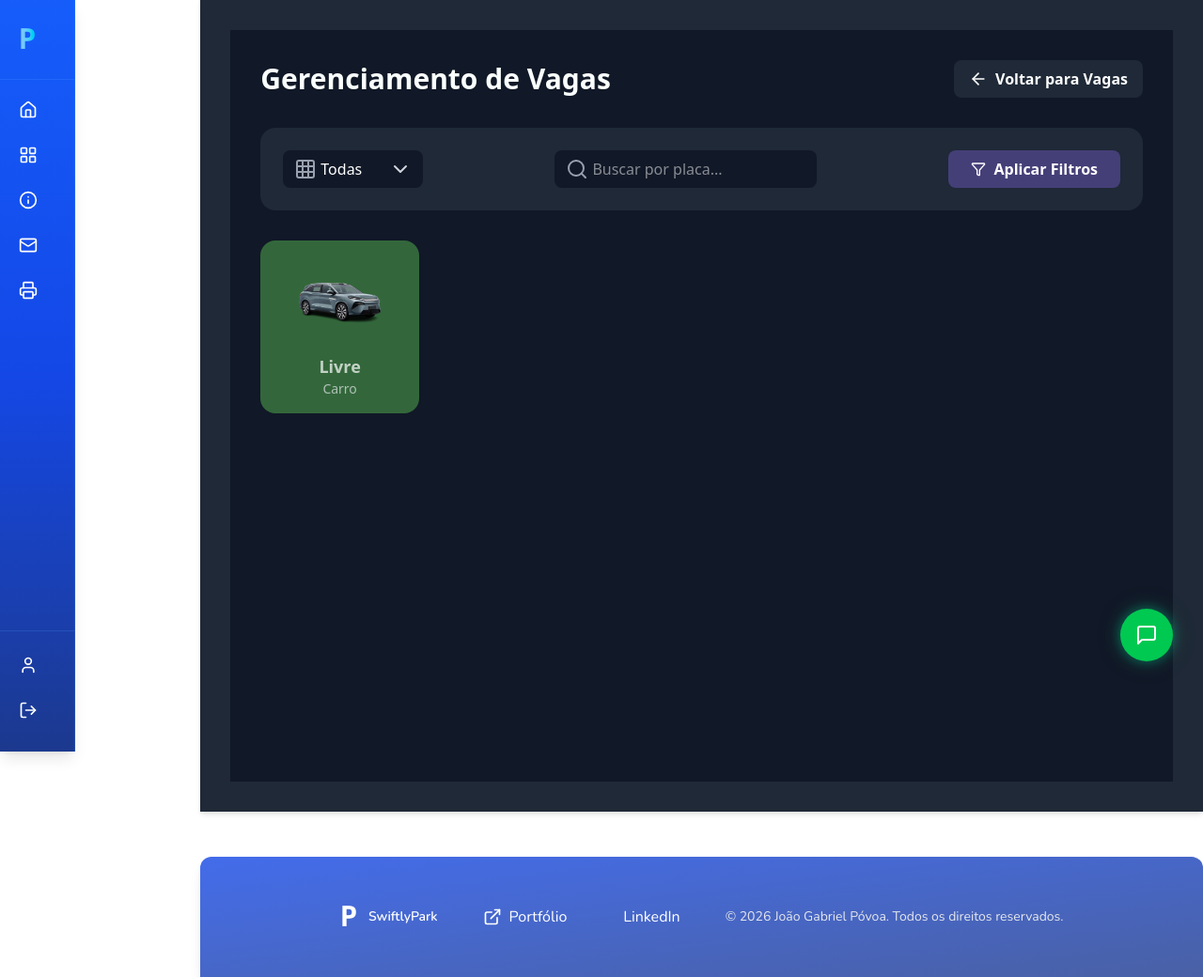
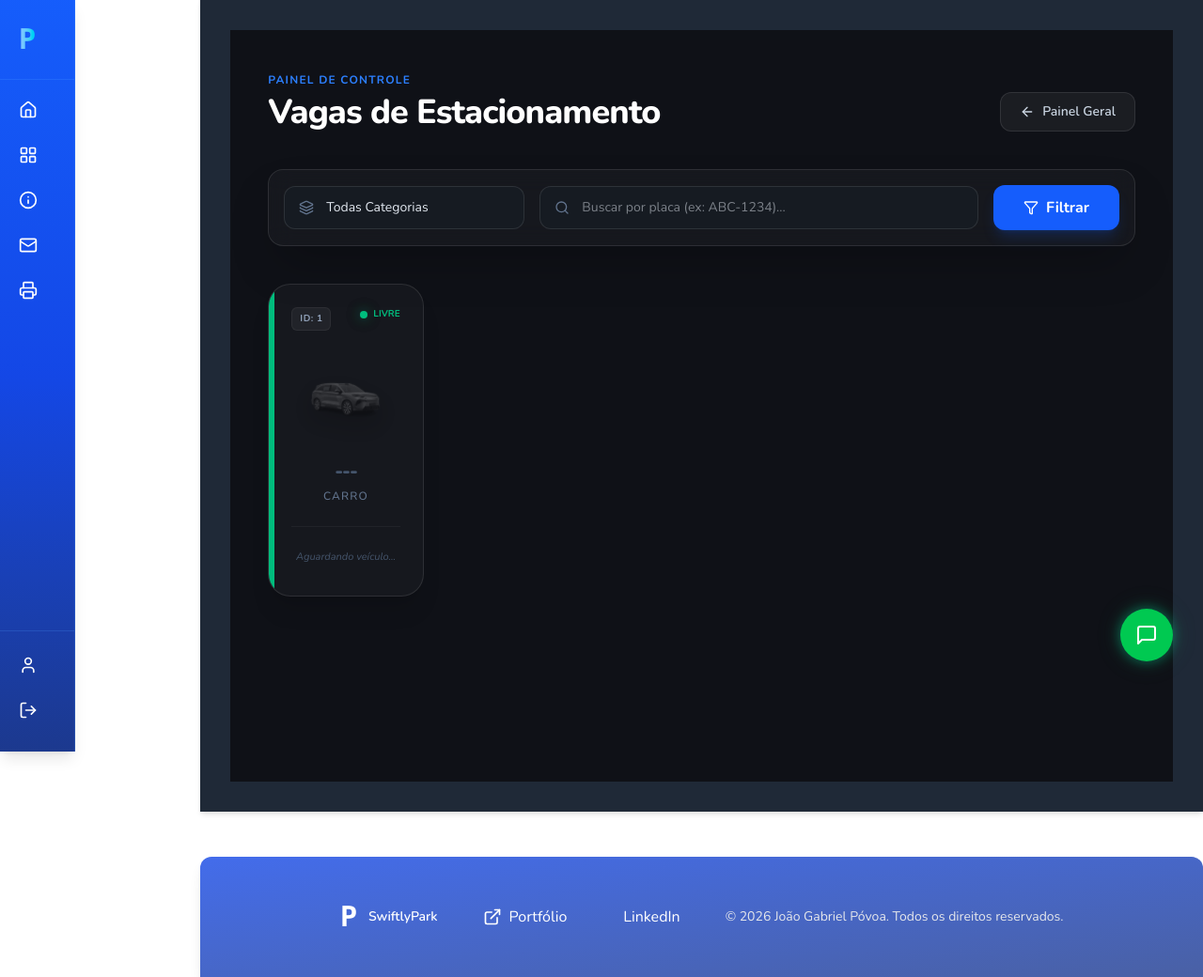
Before and after one commit to gabrielpovoa/swiftlypark, a PHP site: page /vacancy/manage in a window 1280 px wide. Shown: the whole page at 94% size. Run offline with PHP 8.4, Linux system fonts and the light colour scheme; the visitor is signed in with stand-in values (Sample User, id 1); tables that the repository leaves empty hold one stand-in row (values such as "Sample post"); some libraries are stand-ins or nearby versions.

Commit message:
FEAT: new layout vacancyView

```diff
--- a/app/views/Vacancy/manage.php
+++ b/app/views/Vacancy/manage.php
@@ -1,106 +1,111 @@
 <?php $this->partial('head', ['title' => $title]); ?>
 
-<section class="p-8 min-h-screen w-full font-sans bg-[#111827] text-white">
+<section class="min-h-screen w-full bg-[#0f1117] text-slate-200 p-6 md:p-10 selection:bg-blue-500/30">
 
-    <!-- Cabeçalho -->
-    <div class="flex flex-col md:flex-row justify-between items-center mb-8 gap-4">
-        <h1 class="text-3xl font-bold text-[#FAFFFD]">Gerenciamento de Vagas</h1>
+    <div class="max-w-7xl mx-auto flex flex-col md:flex-row justify-between items-end mb-10 gap-6">
+        <div>
+            <span class="text-blue-500 font-bold uppercase tracking-widest text-xs">Painel de Controle</span>
+            <h1 class="text-4xl font-extrabold text-white tracking-tight mt-1">Vagas de Estacionamento</h1>
+        </div>
         <a href="/vacancy"
-           class="inline-flex items-center px-4 py-2 rounded-lg bg-[#1F2937] hover:bg-[#374151] text-white font-semibold transition-colors duration-300 gap-2">
-            <i data-lucide="arrow-left" class="w-5 h-5"></i>
-            Voltar para Vagas
+           class="group flex items-center gap-2 px-5 py-2.5 rounded-xl bg-white/5 hover:bg-white/10 border border-white/10 text-slate-300 transition-all duration-300">
+            <i data-lucide="arrow-left" class="w-4 h-4 group-hover:-translate-x-1 transition-transform"></i>
+            <span class="text-sm font-semibold">Painel Geral</span>
         </a>
     </div>
 
-    <!-- Filtros -->
-    <!-- Filtros Modernos -->
+    <div class="max-w-7xl mx-auto mb-10">
         <form method="GET" action="/vacancy/manage"
-          class="bg-[#1F2937] p-6 rounded-2xl mb-8 flex flex-col md:flex-row justify-between items-center gap-4">
+              class="bg-white/[0.03] backdrop-blur-md border border-white/10 p-4 rounded-2xl flex flex-wrap md:flex-nowrap gap-4 items-center shadow-2xl">
 
-        <!-- Categoria com ícone -->
-        <div class="flex items-center gap-2 w-full md:w-auto relative">
-            <i data-lucide="grid" class="absolute left-3 top-1/2 -translate-y-1/2 text-gray-400 pointer-events-none"></i>
-            <select name="categoria" id="filter-category"
-                    class="bg-[#111827] text-white rounded-lg pl-10 pr-8 p-2 focus:outline-none focus:ring-2 focus:ring-[#3B82F6] w-full md:w-auto appearance-none">
-                <option value="all" <?= ($filtros['categoria'] ?? '') === 'all' ? 'selected' : '' ?>>Todas</option>
-                <option value="carro" <?= ($filtros['categoria'] ?? '') === 'carro' ? 'selected' : '' ?>>Carro</option>
-                <option value="moto" <?= ($filtros['categoria'] ?? '') === 'moto' ? 'selected' : '' ?>>Moto</option>
-                <option value="caminhao" <?= ($filtros['categoria'] ?? '') === 'caminhao' ? 'selected' : '' ?>>Caminhão</option>
-                <option value="app" <?= ($filtros['categoria'] ?? '') === 'app' ? 'selected' : '' ?>>App</option>
+            <div class="relative flex-grow md:flex-grow-0 md:w-64">
+                <i data-lucide="layers" class="absolute left-4 top-1/2 -translate-y-1/2 w-4 h-4 text-slate-500"></i>
+                <select name="categoria"
+                        class="w-full bg-[#161b22] border border-white/10 rounded-xl pl-11 pr-4 py-3 text-sm focus:ring-2 focus:ring-blue-500 outline-none appearance-none transition-all">
+                    <option value="all">Todas Categorias</option>
+                    <option value="carro" <?= ($filtros['categoria'] ?? '') === 'carro' ? 'selected' : '' ?>>Carros</option>
+                    <option value="moto" <?= ($filtros['categoria'] ?? '') === 'moto' ? 'selected' : '' ?>>Motos</option>
+                    <option value="caminhao" <?= ($filtros['categoria'] ?? '') === 'caminhao' ? 'selected' : '' ?>>Caminhões</option>
                 </select>
-            <i data-lucide="chevron-down" class="absolute right-3 top-1/2 -translate-y-1/2 text-gray-300 pointer-events-none"></i>
             </div>
 
-        <!-- Placa com ícone de busca -->
-        <div class="flex items-center gap-2 w-full md:w-auto relative">
-            <i data-lucide="search" class="absolute left-3 top-1/2 -translate-y-1/2 text-gray-400 pointer-events-none"></i>
-            <input type="text" name="placa" id="search-plate" placeholder="Buscar por placa..."
+            <div class="relative flex-grow">
+                <i data-lucide="search" class="absolute left-4 top-1/2 -translate-y-1/2 w-4 h-4 text-slate-500"></i>
+                <input type="text" name="placa" placeholder="Buscar por placa (ex: ABC-1234)..."
                        value="<?= htmlspecialchars($filtros['placa'] ?? '') ?>"
-                   class="bg-[#111827] text-white rounded-lg pl-10 p-2 focus:outline-none focus:ring-2 focus:ring-[#3B82F6] w-full md:w-auto transition-colors duration-300"/>
+                       class="w-full bg-[#161b22] border border-white/10 rounded-xl pl-11 pr-4 py-3 text-sm focus:ring-2 focus:ring-blue-500 outline-none transition-all">
             </div>
 
-        <!-- Botão de aplicar filtros com ícone -->
             <button type="submit"
-                class="flex items-center justify-center gap-2 px-6 py-2 bg-[#453F78] hover:bg-[#2563EB] text-white font-semibold rounded-lg w-full md:w-auto transition-colors duration-300">
+                    class="w-full md:w-auto px-8 py-3 bg-blue-600 hover:bg-blue-500 text-white font-bold rounded-xl transition-all shadow-lg shadow-blue-600/20 active:scale-95 flex items-center justify-center gap-2">
                 <i data-lucide="filter" class="w-4 h-4"></i>
-            Aplicar Filtros
+                Filtrar
             </button>
         </form>
+    </div>
 
+    <div id="vacancy-list" class="max-w-7xl mx-auto grid grid-cols-1 sm:grid-cols-2 lg:grid-cols-4 xl:grid-cols-5 gap-6">
+        <?php if (!empty($vagas)):
+            $mapaImagens = ['carro' => 'car.png', 'moto' => 'moto.png', 'caminhao' => 'truck.png', 'app' => 'uber.png'];
+            foreach ($vagas as $vaga):
+                $isLivre = $vaga['status'] === 'livre';
+                $imagem = $mapaImagens[$vaga['categoria']] ?? 'default.png';
+                ?>
+                <div class="group relative bg-white/[0.03] border border-white/10 rounded-3xl p-6 transition-all duration-300 hover:border-blue-500/50 hover:bg-white/[0.06] shadow-xl overflow-hidden">
 
-    <!-- Lista de vagas -->
-    <div id="vacancy-list" class="grid grid-cols-1 sm:grid-cols-2 lg:grid-cols-4 xl:grid-cols-5 gap-6">
-        <?php if (!empty($vagas)): ?>
+                    <div class="absolute left-0 top-0 bottom-0 w-1.5 <?= $isLivre ? 'bg-emerald-500' : 'bg-rose-500' ?>"></div>
 
-            <?php
-            $mapaImagens = [
-                'carro'    => 'car.png',
-                'moto'     => 'moto.png',
-                'caminhao' => 'truck.png',
-                'app'      => 'uber.png'
-            ];
-            ?>
+                    <div class="flex justify-between items-start mb-4">
+                    <span class="px-2 py-1 rounded-md bg-white/5 text-[10px] font-bold uppercase tracking-wider text-slate-400 border border-white/5">
+                        ID: <?= $vaga['id_vaga'] ?>
+                    </span>
+                        <div class="flex items-center gap-1.5">
+                            <span class="w-2 h-2 rounded-full <?= $isLivre ? 'bg-emerald-500 animate-pulse' : 'bg-rose-500' ?>"></span>
+                            <span class="text-[10px] font-bold uppercase <?= $isLivre ? 'text-emerald-500' : 'text-rose-500' ?>">
+                            <?= $isLivre ? 'Livre' : 'Ocupado' ?>
+                        </span>
+                        </div>
+                    </div>
 
-            <?php foreach ($vagas as $vaga): ?>
-                <?php
-                $categoria = $vaga['categoria'];
-                $imagem = $mapaImagens[$categoria] ?? 'default.png';
-                $bgColor = $vaga['status'] === 'livre' ? 'bg-[#33673B]' : 'bg-[#720E07]';
-                ?>
-                <div class="relative <?= $bgColor ?> rounded-2xl p-4 text-center transform transition-all duration-300 hover:scale-105">
+                    <div class="relative py-4 flex justify-center">
+                        <img src="/images/<?= htmlspecialchars($imagem) ?>"
+                             class="w-20 h-20 object-contain drop-shadow-[0_10px_10px_rgba(0,0,0,0.5)] group-hover:scale-110 transition-transform duration-500 <?= $isLivre ? 'grayscale opacity-30' : '' ?>"
+                             alt="Veículo">
+                    </div>
 
-                    <!-- Nome da vaga -->
+                    <div class="text-center mt-2">
+                        <h3 class="text-xl font-black tracking-tighter <?= $isLivre ? 'text-slate-600' : 'text-white' ?>">
+                            <?= $isLivre ? '---' : strtoupper($vaga['placa']) ?>
+                        </h3>
+                        <p class="text-xs font-medium text-slate-500 uppercase tracking-widest mt-1">
+                            <?= ucfirst($vaga['categoria']) ?>
+                        </p>
+                    </div>
 
-                    <!-- Imagem -->
-                    <img src="/images/<?= htmlspecialchars($imagem) ?>"
-                         alt="<?= htmlspecialchars($categoria) ?>"
-                         class="w-24 h-24 object-contain mb-2 mx-auto"/>
-
-                    <!-- Placa -->
-                    <h3 class="text-lg font-bold text-white <?= $vaga['status'] === 'livre' ? 'opacity-70' : '' ?>">
-                        <?= $vaga['status'] === 'livre' ? 'Livre' : strtoupper($vaga['placa']) ?>
-                    </h3>
-
-                    <!-- Categoria -->
-                    <p class="text-sm text-gray-200 <?= $vaga['status'] === 'livre' ? 'opacity-70' : '' ?>">
-                        <?= ucfirst($categoria) ?>
-                    </p>
-
-                    <!-- Entrada e botão -->
-                    <?php if ($vaga['status'] !== 'livre'): ?>
-                        <p class="text-sm text-gray-200">Entrada: <?= date('H:i', strtotime($vaga['hora_entrada'])) ?></p>
-                        <div class="mt-3">
-                            <button class="finalizar bg-[#000000] hover:bg-[#14213D] text-white px-3 py-1 rounded-lg text-sm transition-colors duration-300"
+                    <div class="mt-6 pt-4 border-t border-white/5">
+                        <?php if (!$isLivre): ?>
+                            <div class="flex flex-col gap-3">
+                                <div class="flex justify-between items-center text-[11px]">
+                                    <span class="text-slate-500">Entrada:</span>
+                                    <span class="text-blue-400 font-mono font-bold"><?= date('H:i', strtotime($vaga['hora_entrada'])) ?></span>
+                                </div>
+                                <button class="finalizar w-full py-2.5 bg-rose-500/10 hover:bg-rose-500 text-rose-500 hover:text-white rounded-xl text-xs font-bold transition-all duration-300 border border-rose-500/20"
                                         data-id="<?= $vaga['id_vaga'] ?>">
-                                Finalizar
+                                    Finalizar Estadia
                                 </button>
+                            </div>
+                        <?php else: ?>
+                            <div class="py-2 text-center text-[11px] text-slate-600 italic">
+                                Aguardando veículo...
                             </div>
                         <?php endif; ?>
                     </div>
-            <?php endforeach; ?>
-
-        <?php else: ?>
-            <p class="col-span-full text-center text-gray-400 text-lg">Nenhuma vaga encontrada.</p>
+                </div>
+            <?php endforeach; else: ?>
+            <div class="col-span-full py-20 bg-white/[0.02] border border-dashed border-white/10 rounded-3xl text-center">
+                <i data-lucide="parking-circle-off" class="w-12 h-12 text-slate-700 mx-auto mb-4"></i>
+                <p class="text-slate-500 font-medium">Nenhuma vaga encontrada para os filtros aplicados.</p>
+            </div>
         <?php endif; ?>
     </div>
 
```
Lines whose indentation alone changed are shown as unchanged.
